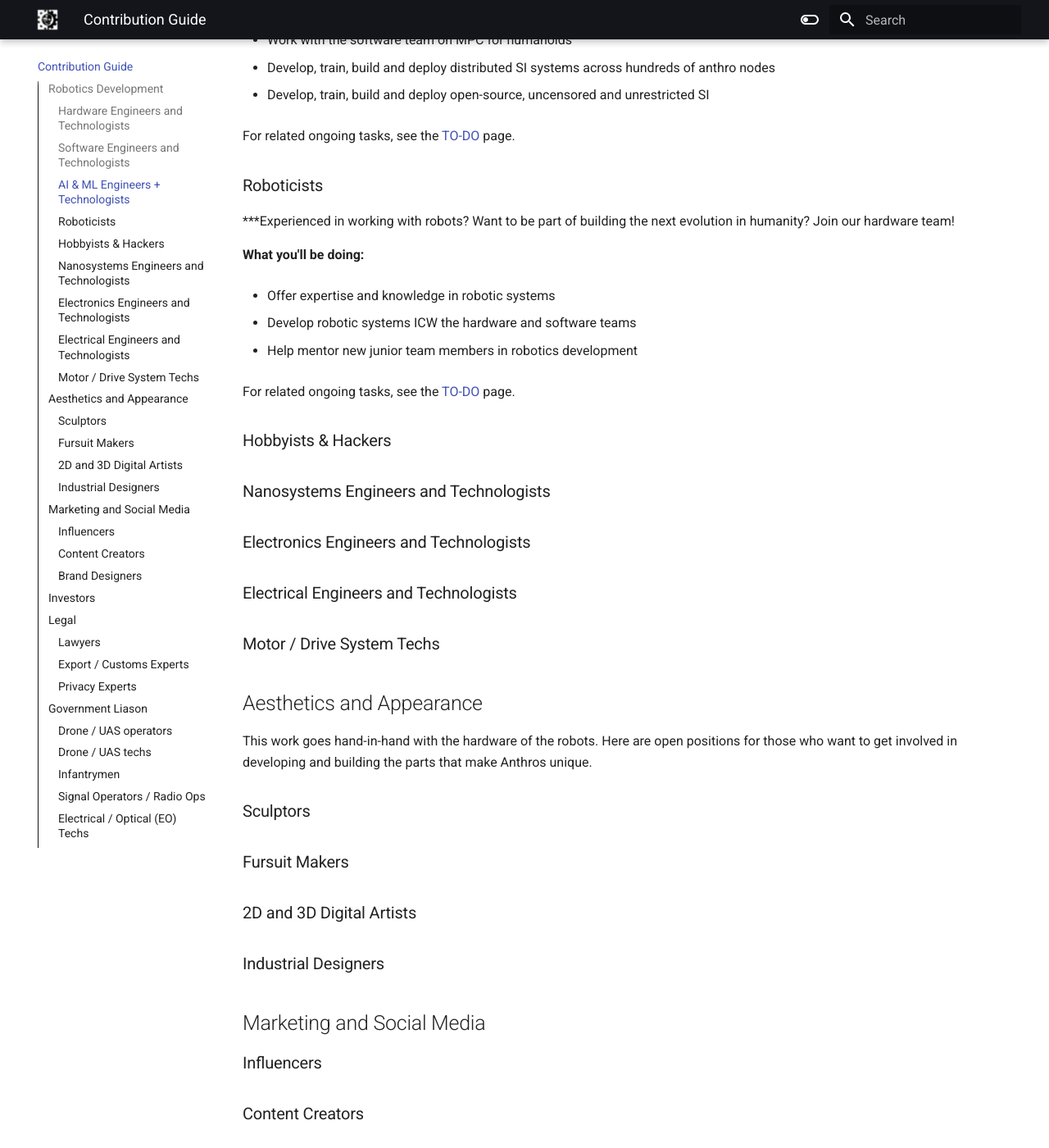
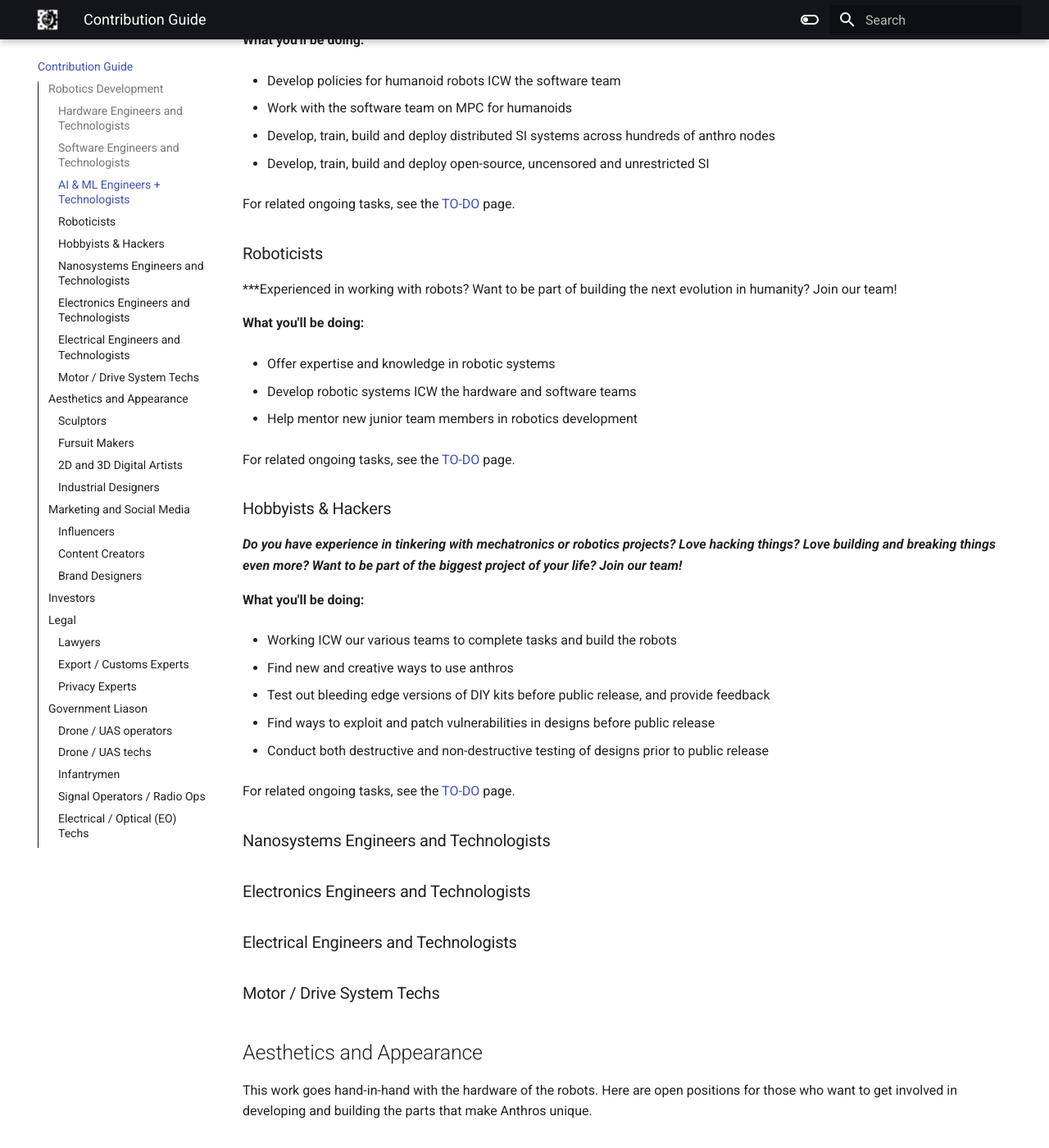
Before and after one commit to Anthrobotics/anthro-docs, an MkDocs documentation site: the page built from docs/contribution-guide.md, in a window 1280 px wide and 1400 px high, scrolled down 1345 px. Shown: the whole window at 82% size. Built offline with MkDocs 1.6.1 and Material for MkDocs 9.7.7, drawn with Linux system fonts in a browser that asks for light colours; some of the changed text lies outside the part shown.

Commit message:
Update contribution-guide.md

```diff
--- a/docs/contribution-guide.md
+++ b/docs/contribution-guide.md
@@ -1,6 +1,10 @@
 # Contribution Guide
 
 We are actively looking for people to get involved in the Anthro project. You don't have to be experienced in robotics either - there's a role for everyone! See open position below, what each role entails, and how to get started.
+
+As our team grows, we will look at offering permanent / full-time job positions on our team for various roles.
+
+*Note: Roles and position descriptions will be updated on a rolling basis. :)*
 
 ## Robotics Development
 
@@ -60,7 +64,7 @@ For related ongoing tasks, see the [TO-DO](TO-DO.md#SI) page.
 
 ### Roboticists
 
-***Experienced in working with robots? Want to be part of building the next evolution in humanity? Join our hardware team!
+***Experienced in working with robots? Want to be part of building the next evolution in humanity? Join our team!
 
 **What you'll be doing:**
 
@@ -74,6 +78,22 @@ For related ongoing tasks, see the [TO-DO](TO-DO.md#SI) page.
 For related ongoing tasks, see the [TO-DO](TO-DO.md) page.
 
 ### Hobbyists & Hackers
+
+***Do you have experience in tinkering with mechatronics or robotics projects? Love hacking things? Love building *and* breaking things even more? Want to be part of the biggest project of your life? Join our team!***
+
+**What you'll be doing:**
+
+- Working ICW our various teams to complete tasks and build the robots
+
+- Find new and creative ways to use anthros
+
+- Test out bleeding edge versions of DIY kits before public release, and provide feedback
+
+- Find ways to exploit and patch vulnerabilities in designs before public release
+
+- Conduct both destructive and non-destructive testing of designs prior to public release
+
+For related ongoing tasks, see the [TO-DO](TO-DO.md#hacker) page.
 
 ### Nanosystems Engineers and Technologists
 
```
